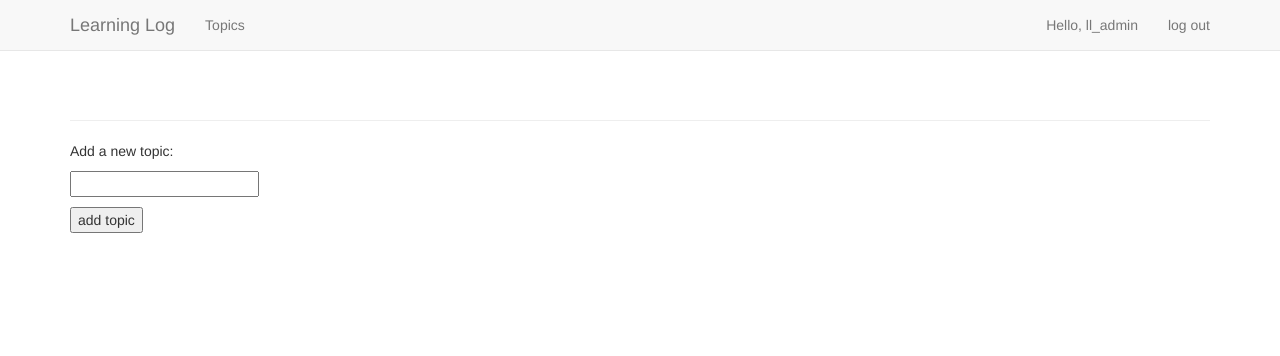
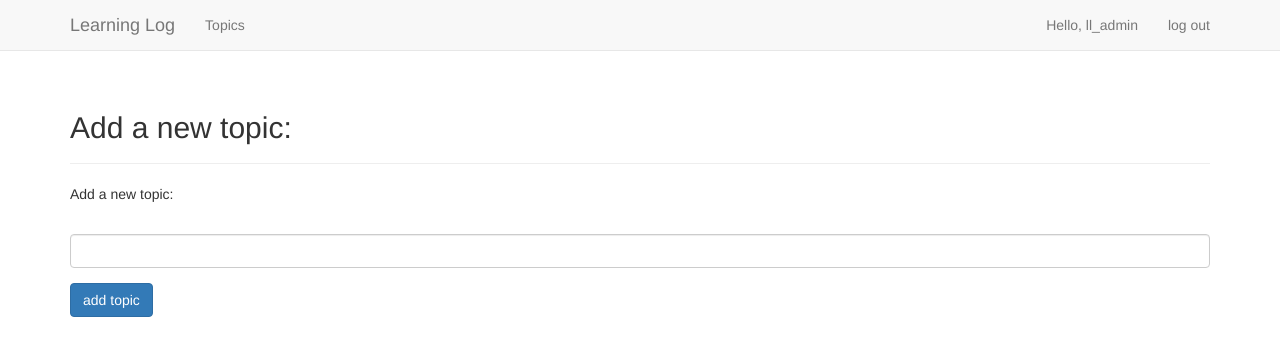
Before and after one commit to andyly25/Python-Practice, a Django app: page /new_topic/ in a window 1280 px wide. Shown: the top 356 px of the page. Run offline with Django 3.2, Linux system fonts and the light colour scheme; a user stored in the database is signed in; some libraries are stand-ins or nearby versions.

Commit message:
hungry... new_topic similar to login

```diff
--- a/web_application_project/learning_logs/templates/learning_logs/base.html
+++ b/web_application_project/learning_logs/templates/learning_logs/base.html
@@ -12,7 +12,7 @@
         {# depending on which microsoft browsers you are using, for IE8/9 use, for IE11/Edge consider dropping tag #}
         <meta http-equiv="X-UA-Compatible" content="IE=edge">
         {# Means that browser will render width of page at width of own screen. Recommended only for responsive websites. #}
-        <meta name="viewport" content="width=device-width, initial scale=1">
+        <meta name="viewport" content="width=device-width, initial-scale=1">
 
         {# included a title page you see at tab #}
         <title>Learning Log</title>
--- a/web_application_project/learning_logs/templates/learning_logs/new_topic.html
+++ b/web_application_project/learning_logs/templates/learning_logs/new_topic.html
@@ -1,4 +1,11 @@
 {% extends "learning_logs/base.html" %}
+{# load bs3 template #}
+{% load bootstrap3 %}
+
+{# add appropiate header #}
+{% block header %}
+    <h2>Add a new topic:</h2>
+{% endblock header %}
 
 {% block content %}
     <p>Add a new topic:</p>
@@ -8,13 +15,19 @@
         we send it back to view function new_topic().
         method tells the browser to submit data as a POST request.
     {% endcomment %}
-    <form action="{% url 'learning_logs:new_topic' %}" method='post'>
+    <form action="{% url 'learning_logs:new_topic' %}" method='post' class="form">
         {# csrf (cross-site request forgery) token: prevent attackers from using form to gain unauth access to the website. #}
         {% csrf_token %}
+
+        {# use this instead of form.as_p #}
+        {% bootstrap_form form %}
         {# display the form; as_p modifier tells Django to render all form elements in paragraph format #}
-        {{form.as_p}}
+        {# {{form.as_p}} #}
+
+        {# use bs3 structure for submit button #}
+        {% buttons %}
         {# Django doesn't create a submit button, so.. we make one #}
-        <button name="submit">add topic</button>
-
+            <button name="submit" class="btn btn-primary">add topic</button>
+        {% endbuttons%}
     </form>
 {% endblock content %}
```
Also changed, not shown: web_application_project/db.sqlite3.
